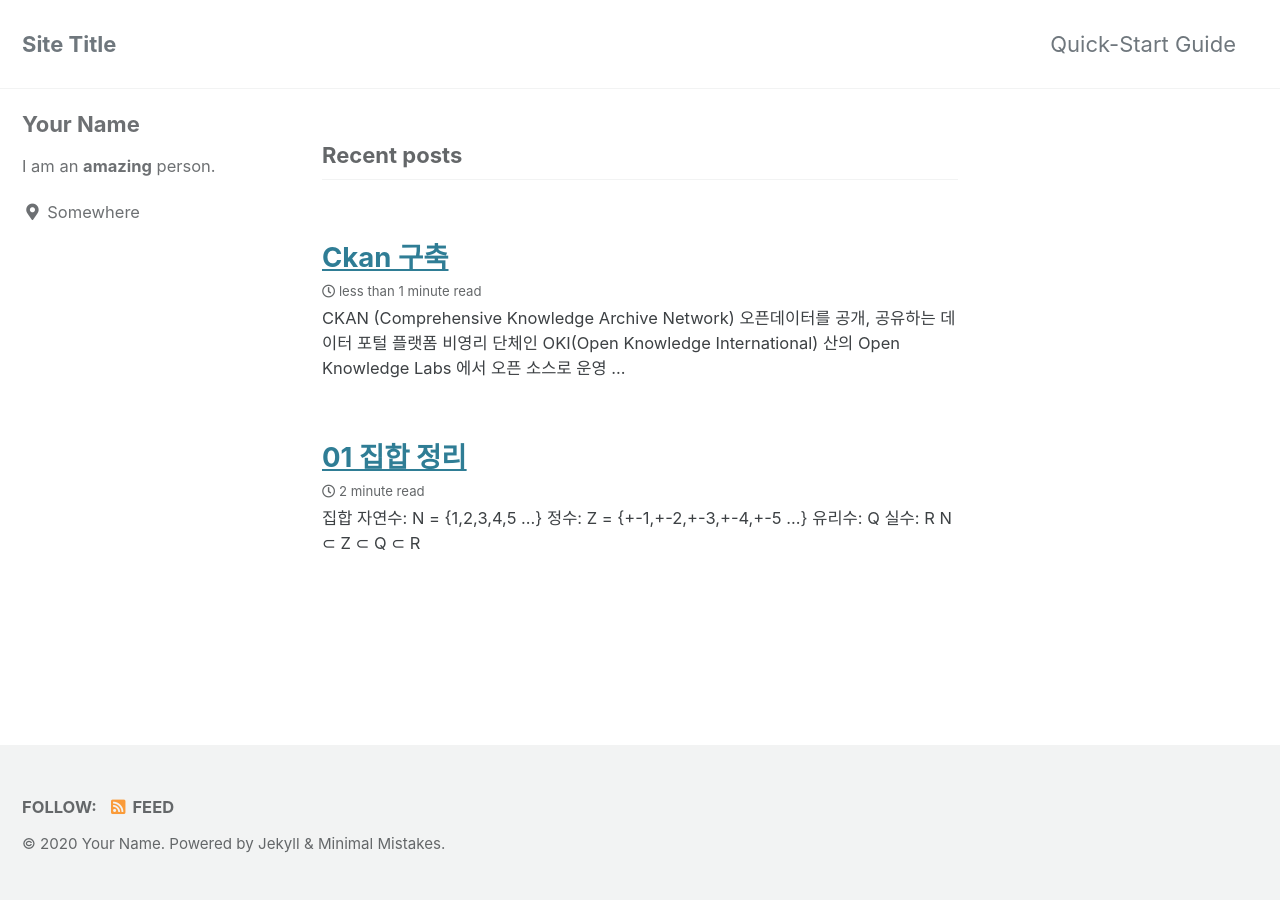
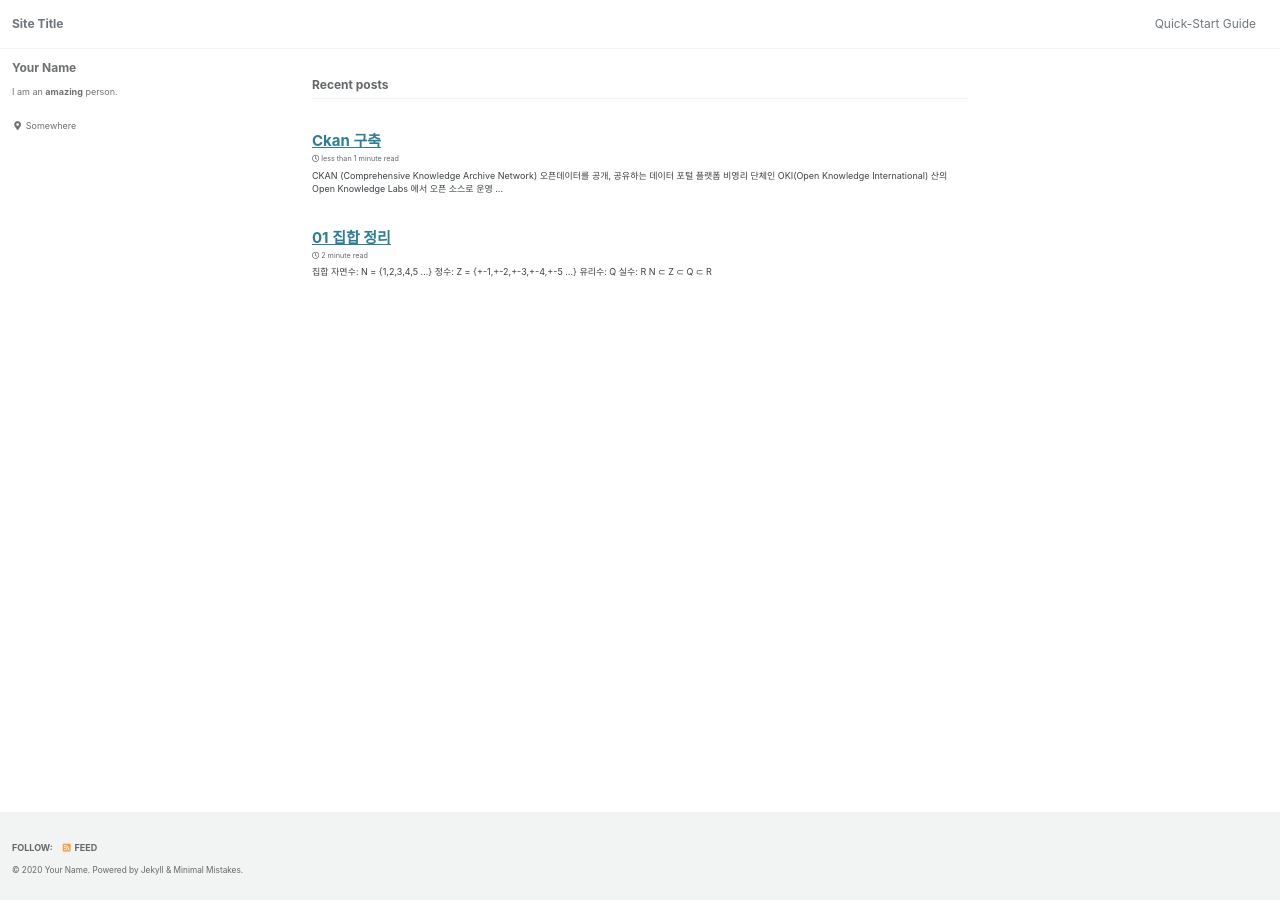
Before and after one commit to copper-light/ghhdh.github.io, a Jekyll site: the page built from index.html, in a window 1280 px wide. Built offline with Jekyll 4.4.1, drawn with Linux system fonts in a browser that asks for light colours; cached includes are drawn as plain includes; the list of posts is cut into pages by our own code.

Commit message:
Update _base.scss

```diff
--- a/_sass/minimal-mistakes/_base.scss
+++ b/_sass/minimal-mistakes/_base.scss
@@ -2,13 +2,12 @@
    BASE ELEMENTS
    ========================================================================== */
 
-$type-size-4-5: 1.12em !default;
 
 html {
   /* sticky footer fix */
   position: relative;
   min-height: 100%;
-
+  font-size: 0.75em
 }
 
 body {
```
